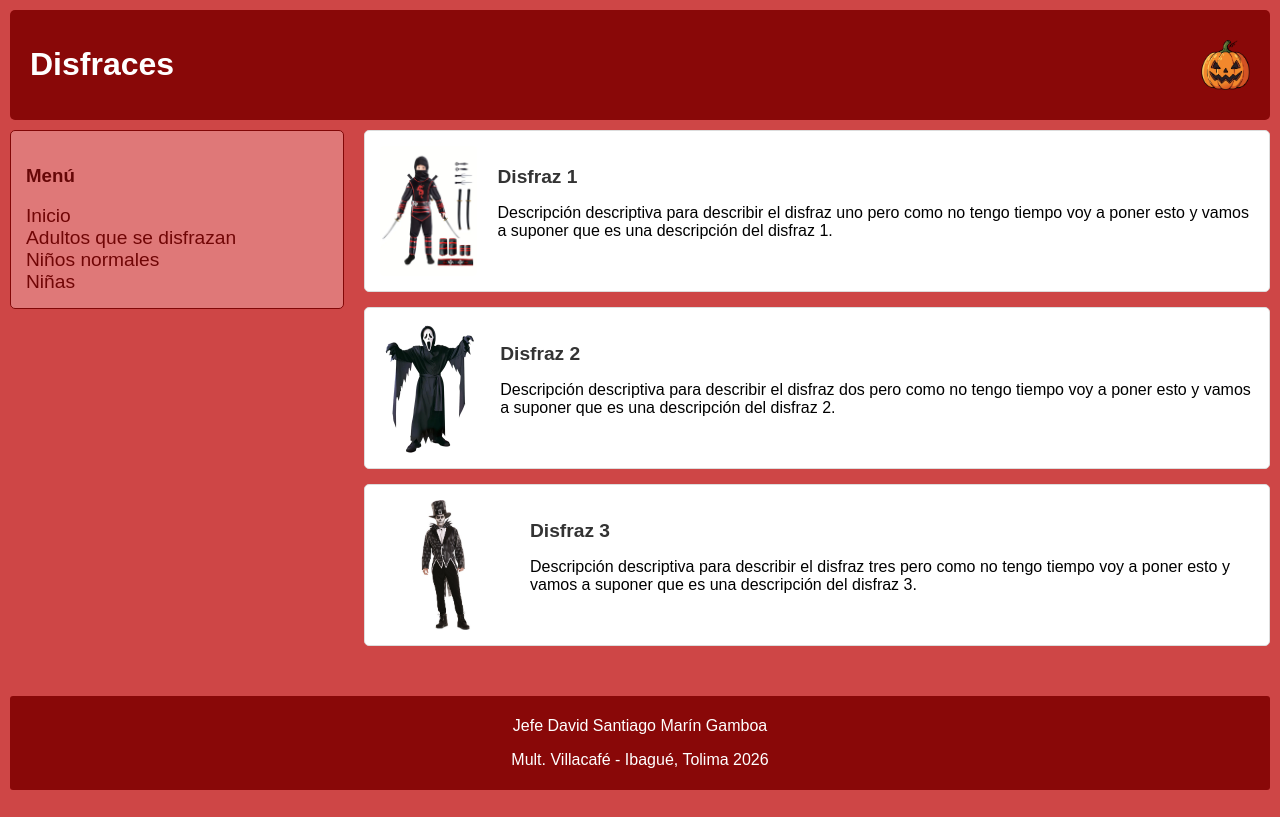
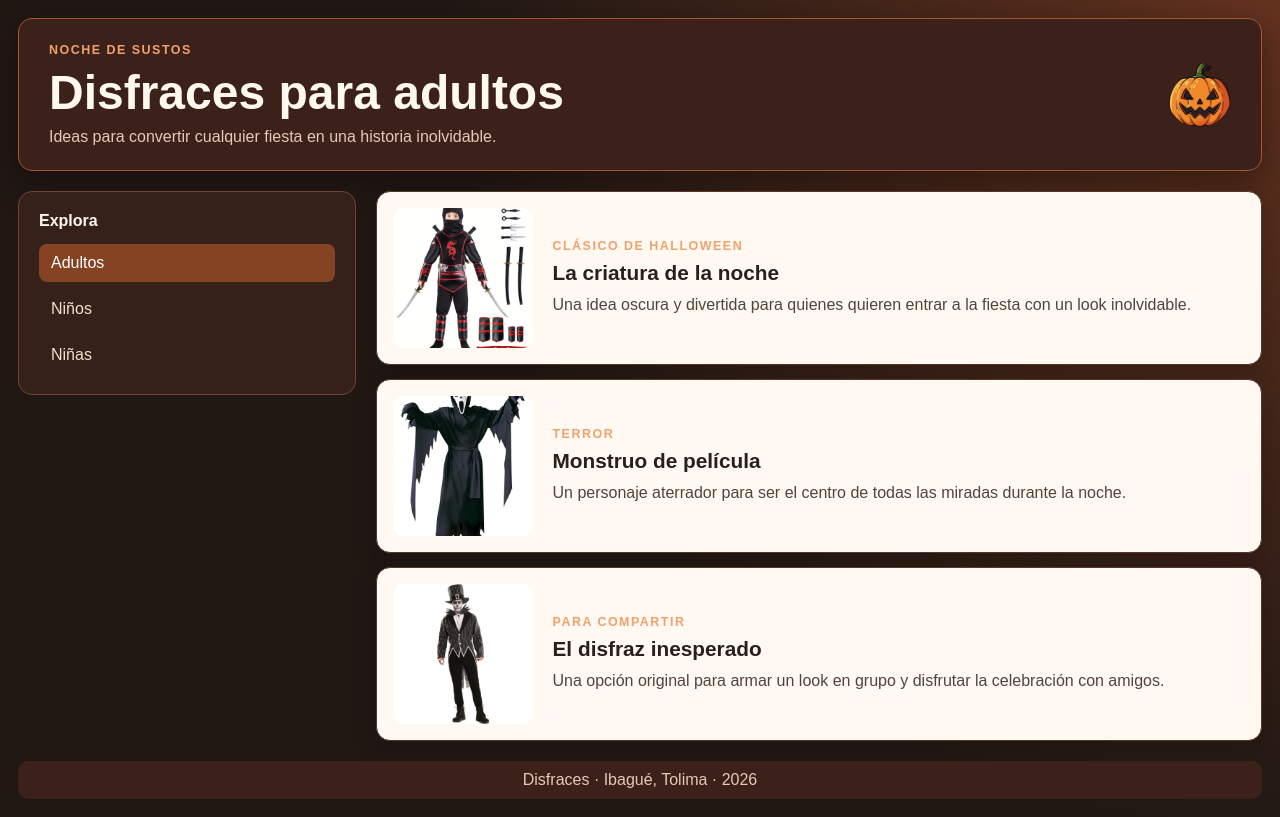
Before and after one commit to davidsmaring21/Disfraces, a plain HTML site: page index.html in a window 1280 px wide. Drawn offline with Linux system fonts and the light colour scheme.

Commit message:
Crear pagina de disfraces para adultos

```diff
--- a/bonito.css
+++ b/bonito.css
@@ -1,97 +1,29 @@
-html, body {
-    height: 100%;
-    margin: 0;
-    padding: 0;
+:root {
+    color-scheme: light;
+    font-family: Arial, sans-serif;
+    background: #211814;
+    color: #fff8ef;
 }
 
-body {
-    font-family: Arial, sans-serif;
-    padding: 10px;
-    background-color: #ce4646;
-    display: flex;
-    flex-direction: column;
-    box-sizing: border-box;
-}
-
-header {
-    display: flex;
-    justify-content: space-between;
-    align-items: center;
-    background-color: #890808;
-    color: white;
-    padding: 15px 20px;
-    border-radius: 5px;
-    margin-bottom: 10px;
-}
-
-header .img {
-    width: 50px;
-    height: auto;
-}
-
-.contenedor {
-    display: flex;
-    gap: 20px;
-    margin-bottom: 10px;
-    flex: 1;
-}
-
-.menu {
-    flex: 1;
-    background: #df7878;
-    padding: 15px;
-    border: 1px solid #820707;
-    border-radius: 5px;
-    height: fit-content;
-}
-
-.menu ul {
-    list-style: none;
-    padding: 0;
-    margin: 0;
-}
-
-.galeria {
-    flex: 3;
-    display: flex;
-    flex-direction: column;
-    gap: 15px;
-}
-
-.tarjeta-disfraz {
-    display: flex;
-    flex-direction: row;
-    align-items: center;
-    gap: 20px;
-    background: #fff;
-    padding: 15px;
-    border: 1px solid #ddd;
-    border-radius: 5px;
-}
-
-.tarjeta-disfraz img {
-    width: 130px;
-    height: 130px;
-    object-fit: cover;
-    border-radius: 5px;
-}
-
-.Metococrearotrohptali{
-    color: #710606;
-    font-size: 1.2rem;
-    margin: 0;
-}
-
-.info-disfraz h2 {
-    margin: 0 0 8px 0;
-    font-size: 1.2rem;
-    color: #333;
-}
-
-footer {
-    background-color: #890808;
-    color: white;
-    text-align: center;
-    padding: 5px;
-    border-radius: 3px;
-}
+* { box-sizing: border-box; }
+body { min-height: 100vh; margin: 0; padding: 18px; display: flex; flex-direction: column; background: radial-gradient(circle at top right, #65331f, #211814 55%); }
+header { display: flex; justify-content: space-between; align-items: center; gap: 24px; padding: 24px 30px; border: 1px solid #a8542f; border-radius: 14px; background: #3c211a; box-shadow: 0 10px 30px #100a0780; }
+.etiqueta, .categoria { margin: 0 0 8px; color: #f0a26e; font-size: .78rem; font-weight: 700; letter-spacing: .12em; text-transform: uppercase; }
+h1 { margin: 0; font-size: clamp(1.8rem, 4vw, 3rem); }
+.bajada { margin: 8px 0 0; color: #e4c9b7; }
+.logo { width: 64px; height: 64px; object-fit: cover; border-radius: 50%; }
+.contenedor { flex: 1; display: flex; align-items: flex-start; gap: 20px; margin: 20px 0; }
+.menu { flex: 1; min-width: 190px; padding: 20px; border: 1px solid #75432e; border-radius: 14px; background: #35211a; }
+.menu h2 { margin: 0 0 14px; font-size: 1rem; }
+.menu ul { display: grid; gap: 8px; margin: 0; padding: 0; list-style: none; }
+.menu a { display: block; padding: 10px 12px; border-radius: 8px; color: #f7dfce; text-decoration: none; }
+.menu a:hover, .menu a.activo { background: #864324; color: white; }
+.galeria { flex: 3; display: grid; gap: 14px; }
+.tarjeta-disfraz { display: flex; align-items: center; gap: 20px; padding: 16px; border: 1px solid #56372a; border-radius: 14px; background: #fff9f2; color: #29201c; box-shadow: 0 7px 22px #100a0740; }
+.tarjeta-disfraz img { flex: 0 0 140px; width: 140px; height: 140px; object-fit: cover; border-radius: 10px; }
+.info-disfraz h2 { margin: 0 0 8px; font-size: 1.3rem; }
+.info-disfraz p:last-child { margin: 0; line-height: 1.55; color: #51443d; }
+footer { padding: 10px; border-radius: 10px; background: #3c211a; color: #e4c9b7; text-align: center; }
+footer p { margin: 0; }
+@media (max-width: 650px) { body { padding: 12px; } header { padding: 20px; } .contenedor { flex-direction: column; } .menu, .galeria { width: 100%; } .menu ul { grid-template-columns: repeat(3, 1fr); } .tarjeta-disfraz { align-items: flex-start; gap: 14px; } .tarjeta-disfraz img { flex-basis: 100px; width: 100px; height: 100px; } }
+@media (max-width: 420px) { .logo { width: 48px; height: 48px; } .menu ul { grid-template-columns: 1fr; } .tarjeta-disfraz { flex-direction: column; } .tarjeta-disfraz img { width: 100%; height: 170px; } }
--- a/index.html
+++ b/index.html
@@ -1,64 +1,61 @@
-<!DOCTYPE html>
+<!doctype html>
 <html lang="es">
 <head>
-    <meta charset="UTF-8">
-    <meta name="viewport" content="width=device-width, initial-scale=1.0">
-    <title>Disfraces</title>
+    <meta charset="utf-8">
+    <meta name="viewport" content="width=device-width, initial-scale=1">
+    <title>Disfraces para adultos</title>
     <link rel="stylesheet" href="bonito.css">
 </head>
 <body>
-
     <header>
-        <h1>Disfraces</h1>
-        <img class="img" src="lacalabaza.webp" alt="Logo Disfraces">
+        <div>
+            <p class="etiqueta">Noche de sustos</p>
+            <h1>Disfraces para adultos</h1>
+            <p class="bajada">Ideas para convertir cualquier fiesta en una historia inolvidable.</p>
+        </div>
+        <img class="logo" src="lacalabaza.webp" alt="Calabaza, logo de Disfraces">
     </header>
 
     <div class="contenedor">
-
-
-        <aside class="menu">
+        <aside class="menu" aria-label="Categorías">
             <nav>
-                <h3 style="color: rgb(102, 7, 7);">Menú</h3>
+                <h2>Explora</h2>
                 <ul>
-                    <li class="Metococrearotrohptali">Inicio</li>
-                    <li class="Metococrearotrohptali">Adultos que se disfrazan</li>
-                    <li class="Metococrearotrohptali">Niños normales</li>
-                    <li class="Metococrearotrohptali">Niñas</li>
+                    <li><a class="activo" href="#catalogo" aria-current="page">Adultos</a></li>
+                    <li><a href="#catalogo">Niños</a></li>
+                    <li><a href="#catalogo">Niñas</a></li>
                 </ul>
             </nav>
         </aside>
 
-        <section class="galeria">
+        <main class="galeria" id="catalogo">
             <article class="tarjeta-disfraz">
-                <img class="imgParaNiño" src="niño con un fokin disfraz.webp" alt="Disfraz 1">
+                <img src="niño con un fokin disfraz.webp" alt="Disfraz de aspecto misterioso">
                 <div class="info-disfraz">
-                    <h2>Disfraz 1</h2>
-                    <p>Descripción descriptiva para describir el disfraz uno pero como no tengo tiempo voy a poner esto y vamos a suponer que es una descripción del disfraz 1.</p>
+                    <p class="categoria">Clásico de Halloween</p>
+                    <h2>La criatura de la noche</h2>
+                    <p>Una idea oscura y divertida para quienes quieren entrar a la fiesta con un look inolvidable.</p>
                 </div>
             </article>
-
             <article class="tarjeta-disfraz">
-                <img class="imgParaNiño" src="DisfrazTodoQuemadoDeMrd.webp" alt="Disfraz 2">
+                <img src="DisfrazTodoQuemadoDeMrd.webp" alt="Disfraz de monstruo quemado">
                 <div class="info-disfraz">
-                    <h2>Disfraz 2</h2>
-                    <p>Descripción descriptiva para describir el disfraz dos pero como no tengo tiempo voy a poner esto y vamos a suponer que es una descripción del disfraz 2.</p>
+                    <p class="categoria">Terror</p>
+                    <h2>Monstruo de película</h2>
+                    <p>Un personaje aterrador para ser el centro de todas las miradas durante la noche.</p>
                 </div>
             </article>
-
             <article class="tarjeta-disfraz">
-                <img class="imgParaElGordo" src="broCreeQueSeVeBien.jpg" alt="Disfraz 3">
+                <img src="broCreeQueSeVeBien.jpg" alt="Disfraz creativo para una fiesta">
                 <div class="info-disfraz">
-                    <h2>Disfraz 3</h2>
-                    <p>Descripción descriptiva para describir el disfraz tres pero como no tengo tiempo voy a poner esto y vamos a suponer que es una descripción del disfraz 3.</p>
+                    <p class="categoria">Para compartir</p>
+                    <h2>El disfraz inesperado</h2>
+                    <p>Una opción original para armar un look en grupo y disfrutar la celebración con amigos.</p>
                 </div>
             </article>
-        </section>
-
+        </main>
     </div>
 
-    <footer>
-        <p>Jefe David Santiago Marín Gamboa</p>  <p>Mult. Villacafé   -   Ibagué, Tolima 2026</p>
-    </footer>
-
+    <footer><p>Disfraces · Ibagué, Tolima · 2026</p></footer>
 </body>
 </html>
```
